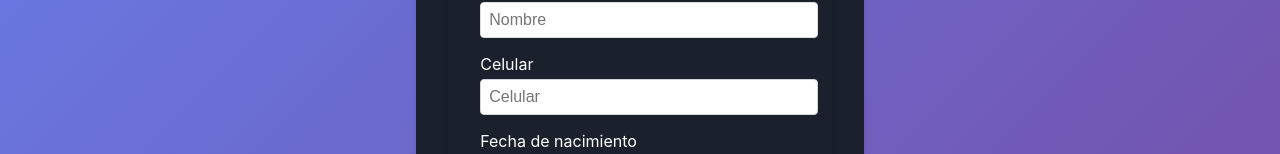
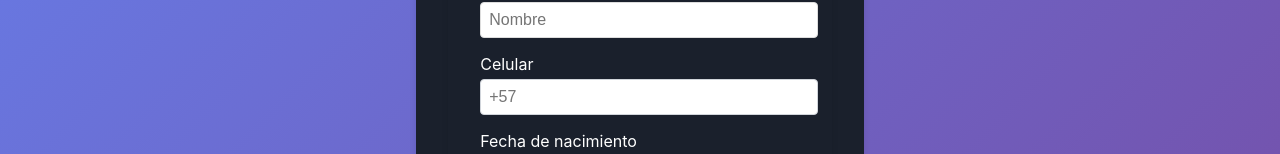
Before and after one commit to zorri612/ganacomoloco_front, a React (Vite) app: page /Signup in a window 1280 px wide. Shown: the part 319-473 px from the top of the page. Built offline with nearby package versions, Linux system fonts and the light colour scheme.

Commit message:
validaciones

```diff
--- a/src/components/Signup.jsx
+++ b/src/components/Signup.jsx
@@ -9,13 +9,23 @@ export default function Signup({ role }) {
   });
   const navigate = useNavigate();
 
-
   const handleChange = (e) => {
     setFormData({ ...formData, [e.target.name]: e.target.value });
   };
 
   const handleSubmit = async (event) => {
     event.preventDefault();
+
+    // Validaciones personalizadas
+    if (formData.phone.length < 10) {
+      alert("El número de celular debe tener al menos 10 dígitos.");
+      return;
+    }
+    if (formData.idNumber.length > 8) {
+      alert("La cédula debe tener al menos 8 dígitos.");
+      return;
+    }
+
     try {
       const response = await fetch('https://ganacomoloco-back.vercel.app/user/signup', {
         method: 'POST',
@@ -27,7 +37,7 @@ export default function Signup({ role }) {
 
       if (response.ok) {
         alert('Usuario creado exitosamente');
-                navigate('/Form');  // Redirige al panel de administración
+        navigate('/Form'); // Redirige al formulario de inicio de sesión
       } else {
         const data = await response.json();
         alert(data.message);
@@ -36,45 +46,97 @@ export default function Signup({ role }) {
       alert('Error al conectar con el servidor');
     }
   };
+
   return (
     <div className="signup-container">
       <div className="signup-form-container">
         <h2>Crear una cuenta {role === 'admin' ? 'de Administrador' : 'de Usuario'}</h2>
         <form className="signup-form" onSubmit={handleSubmit}>
+          {/* Campos del formulario */}
           <div className="form-group">
             <label className='words' htmlFor="email">Correo electrónico</label>
-            <input type="email" name="email" id="email" autoComplete="email" required placeholder="Correo electrónico" value={formData.email} onChange={handleChange}
+            <input
+              type="email"
+              name="email"
+              id="email"
+              autoComplete="email"
+              required
+              placeholder="Correo electrónico"
+              value={formData.email}
+              onChange={handleChange}
             />
           </div>
           <div className="form-group">
             <label className='words' htmlFor="password">Contraseña</label>
-            <input type="password" name="password" id="password" autoComplete="new-password" required placeholder="Contraseña" value={formData.password} onChange={handleChange}
+            <input
+              type="password"
+              name="password"
+              id="password"
+              autoComplete="new-password"
+              required
+              placeholder="Contraseña"
+              value={formData.password}
+              onChange={handleChange}
             />
           </div>
           <div className="form-group">
             <label className='words' htmlFor="name">Nombre</label>
-            <input type="text" name="name" id="name" autoComplete="name" required placeholder="Nombre" value={formData.name}
+            <input
+              type="text"
+              name="name"
+              id="name"
+              autoComplete="name"
+              required
+              placeholder="Nombre"
+              value={formData.name}
               onChange={handleChange}
             />
           </div>
           <div className="form-group">
             <label className='words' htmlFor="phone">Celular</label>
-            <input type="tel" name="phone" id="phone" autoComplete="tel" required placeholder="Celular" value={formData.phone}
+            <input
+              type="number"
+              name="phone"
+              id="phone"
+              autoComplete="tel"
+              required
+              placeholder="+57"
+              value={formData.phone}
               onChange={handleChange}
             />
           </div>
           <div className="form-group">
             <label className='words' htmlFor="birthdate">Fecha de nacimiento</label>
-            <input type="date" name="birthdate" id="birthdate" required value={formData.birthdate} onChange={handleChange} />
+            <input
+              type="date"
+              name="birthdate"
+              id="birthdate"
+              required
+              value={formData.birthdate}
+              onChange={handleChange}
+            />
           </div>
           <div className="form-group">
             <label className='words' htmlFor="idNumber">Cédula</label>
-            <input type="text" name="idNumber" id="idNumber" required placeholder="Cédula" value={formData.idNumber} onChange={handleChange}
+            <input
+              type="number"
+              name="idNumber"
+              id="idNumber"
+              required
+              placeholder="Cédula"
+              value={formData.idNumber}
+              onChange={handleChange}
             />
           </div>
           <div className="form-group">
             <label className='words' htmlFor="city">Ciudad</label>
-            <select name="city" id="city" required value={formData.city} onChange={handleChange}>
+            <select
+              name="city"
+              id="city"
+              required
+              value={formData.city}
+              onChange={handleChange}
+            >
               <option value="">Selecciona una ciudad</option>
               <option value="Bogotá">Bogotá</option>
               <option value="Medellín">Medellín</option>
@@ -97,7 +159,6 @@ export default function Signup({ role }) {
             ¿Ya tienes una cuenta? Inicia sesión
           </Link>
         </div>
-
       </div>
     </div>
   );
```
Lines whose indentation alone changed are shown as unchanged.
